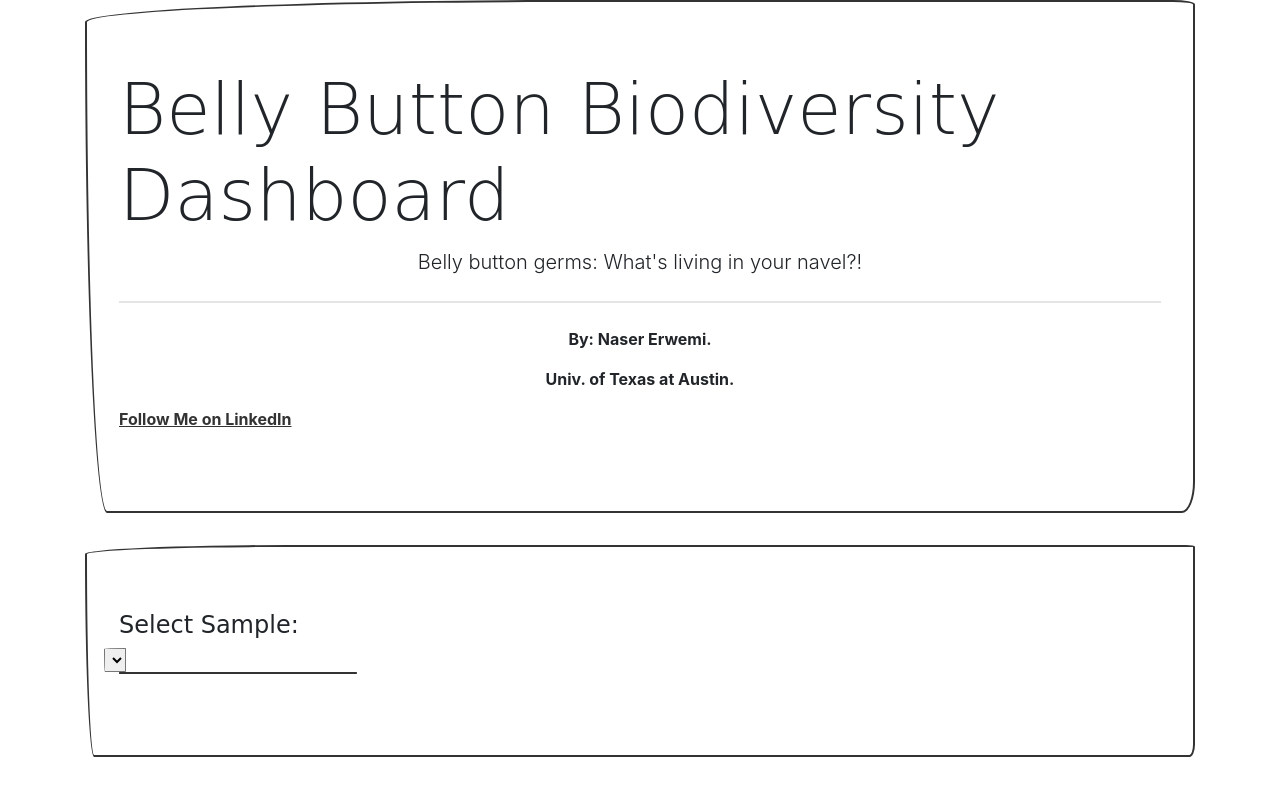
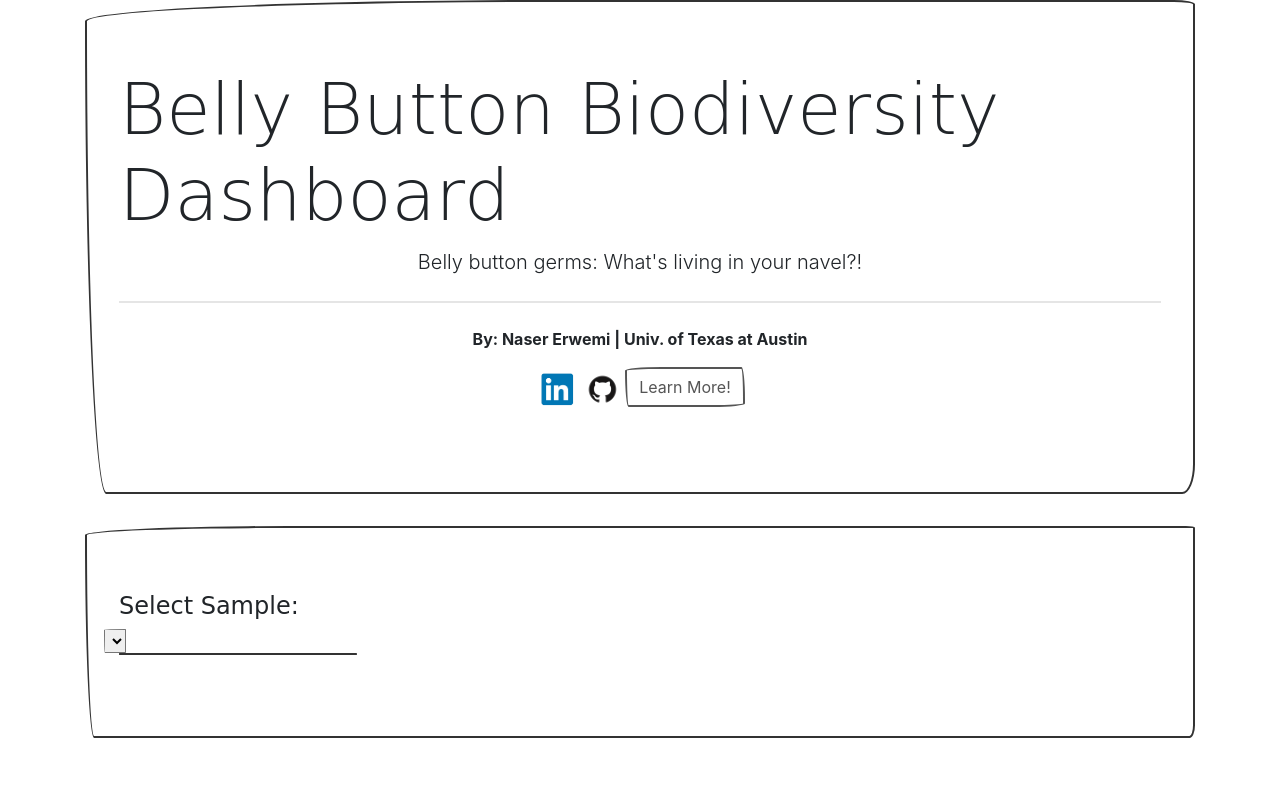
Before and after one commit to aerwemi/Belly-Button-Biodiversity-Dashboard, a Flask app: page / in a window 1280 px wide. Run offline with Flask 2, Linux system fonts and the light colour scheme; lists and menus that the app fills with data are empty; some libraries are stand-ins or nearby versions; some web fonts are replaced.

Commit message:
updated Feb-19Th

```diff
--- a/static/styles.css
+++ b/static/styles.css
@@ -20,3 +20,9 @@ p {
     padding: 40px 0;
     background-color: #dedede;
 }
+
+.lnk{
+    height: 45px;
+    width: 45px;
+    margin: 0 auto;
+}
--- a/templates/index.html
+++ b/templates/index.html
@@ -15,21 +15,27 @@
 
 
         <div class="span6" style="float: none; margin: 0 auto;">
-            <div class="jumbotron">
-                <h3 class="display-3">Belly Button Biodiversity Dashboard</h3>
+            <div class="jumbotron container">
+                <h5 class="display-3">Belly Button Biodiversity Dashboard</h5>
                 <p class="lead">
                     Belly button germs: What's living in your navel?!
                 </p>
                 <hr class="my-4">
-                <p>By: Naser Erwemi.</p>
-                <p> Univ. of Texas at Austin.</p>
+                <p>By: Naser Erwemi | Univ. of Texas at Austin</p>
                 <div class="textwidget">
-                    <a type="button" title="LinkedIn" class="btn-floating btn-large btn-li" , href="https://www.linkedin.com/in/aerwemi/" target="_blank">
-                        <i class="fa fa-linkedin"></i>
-                        <span class="screen-reader-text">Follow Me on LinkedIn</span>
-                        <span class="icon icon-linkedin-u" aria-hidden="true"></span>
-                    </a>
+                    <div class="row justify-content-center">
+                        <a href="https://www.linkedin.com/in/aerwemi/" target="_blank">
 
+                            <img class='lnk' src="static/img/ln.jpg">
+                        </a>
+                        <a href="https://github.com/aerwemi" target="_blank">
+
+                            <img class='lnk' src="static/img/git.png">
+                        </a>
+                        <a href="https://github.com/aerwemi/Belly-Button-Biodiversity-Dashboard" target="_blank">
+                            <button type="button" class="btn btn-outline-dark">Learn More!</button>
+                        </a>
+                    </div>
                 </div>
                 <p id="date"></p>
             </div>
@@ -47,12 +53,13 @@
                     </div>
                 </div>
 
-                <div class="row">
-                    <div class="col-md-4">
+                <div class="row justify-content-around">
+                    <div class="col-md-6">
                         <div id="gauge"></div>
                     </div>
-                    <div class="col-md-8">
-                            <div id="plot3"></div>
+                    <div class="col-md-6">
+
+                        <div id="plot3"></div>
 
                     </div>
                 </div>
```
Also changed, not shown: static/img/git.png (added), static/img/ln.jpg (added).
